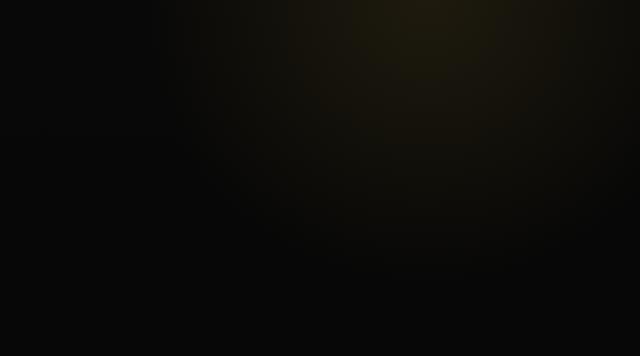
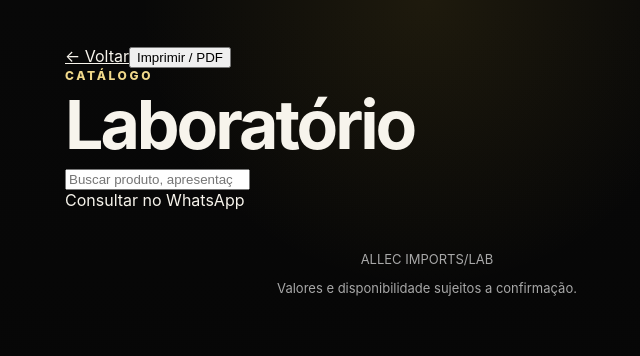
Before and after one commit to calheiros1000-web/apex-catalogos-card, a plain HTML site: page catalogo.html in a window 1280 px wide. Shown: the whole page, without its empty margins (213-853 px from the left). Drawn offline with Linux system fonts and the light colour scheme.

Commit message:
feat: concluir pagina dinamica de catalogo

```diff
--- a/catalogo.html
+++ b/catalogo.html
@@ -9,4 +9,22 @@
 </head>
 <body>
   <main class="shell catalog-shell">
-    <nav class="topbar"><a href="index.html">
+    <nav class="topbar"><a href="index.html">← Voltar</a><button id="printButton" type="button">Imprimir / PDF</button></nav>
+    <header class="catalog-header">
+      <p class="eyebrow">CATÁLOGO</p>
+      <h1 id="brandTitle">Laboratório</h1>
+      <p id="brandMeta" class="subtitle"></p>
+    </header>
+    <section class="toolbar">
+      <input id="productSearch" type="search" placeholder="Buscar produto, apresentação ou código" autocomplete="off">
+      <span id="productCount" class="count"></span>
+    </section>
+    <section id="productGrid" class="product-grid"></section>
+    <p id="productEmpty" class="empty" hidden>Nenhum produto encontrado.</p>
+    <a id="catalogWhatsapp" class="floating-whatsapp" target="_blank" rel="noopener noreferrer">Consultar no WhatsApp</a>
+    <footer><p>ALLEC IMPORTS/LAB</p><p class="note">Valores e disponibilidade sujeitos a confirmação.</p></footer>
+  </main>
+  <script src="catalog-data.js"></script>
+  <script src="catalog.js" defer></script>
+</body>
+</html>
```
